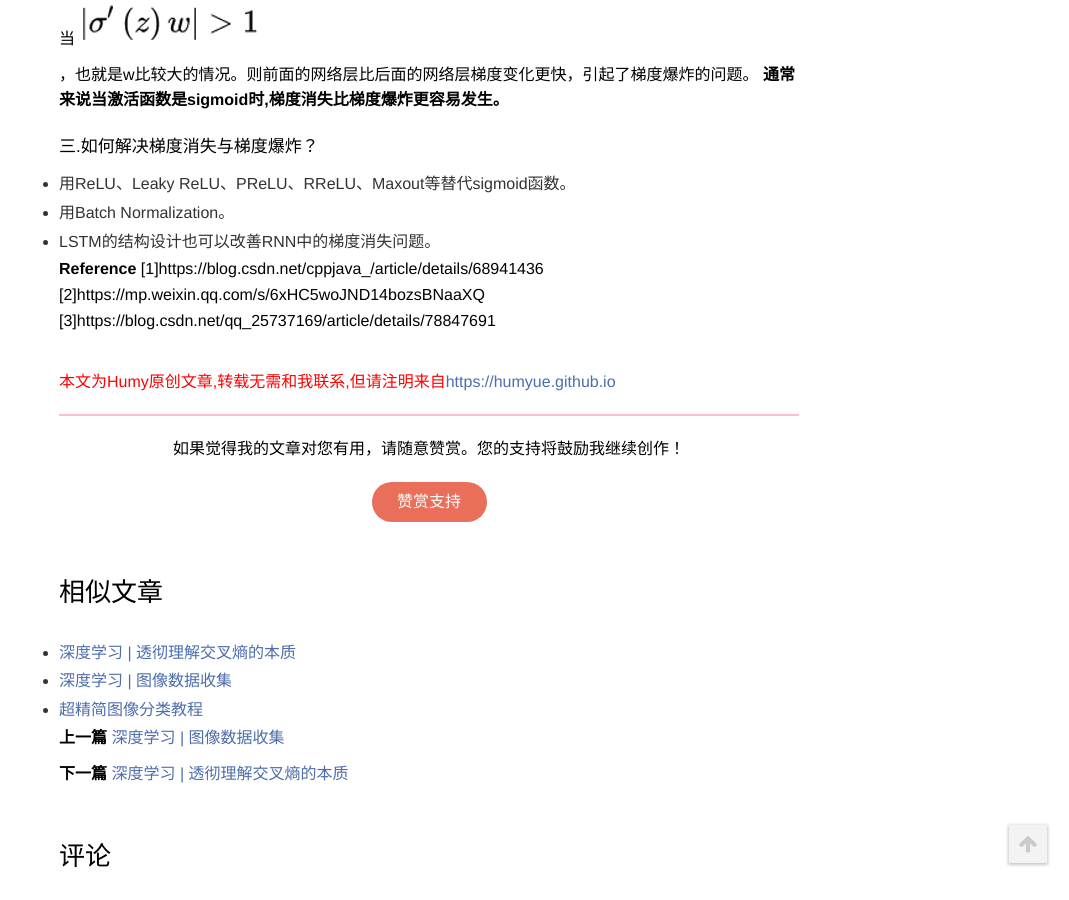
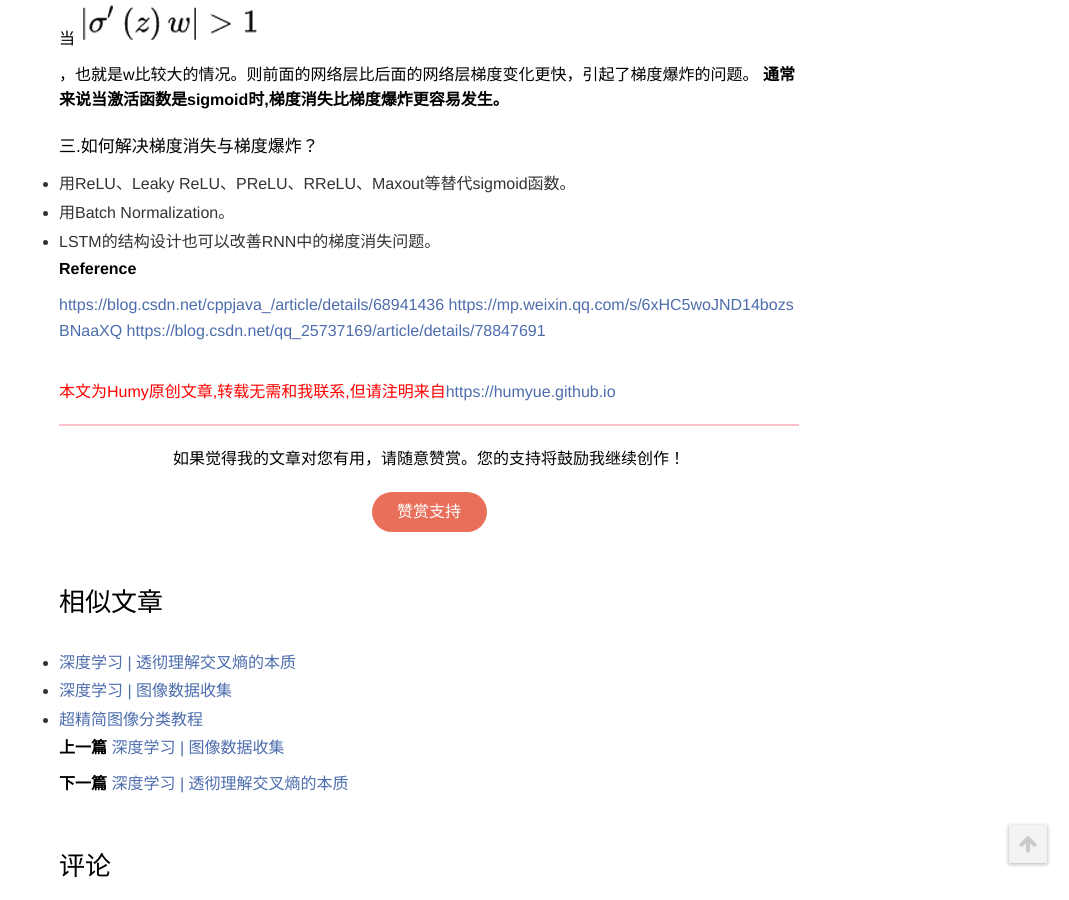
Before and after one commit to humyue/humyue.github.io, a Jekyll site: the page built from _posts/2018-9-24-gradient.md, in a window 1280 px wide and 900 px high, scrolled down 1672 px. Shown: the whole window, without its empty margins (211-1280 px from the left). Built offline with Jekyll 4.4.1, drawn with Linux system fonts in a browser that asks for light colours; comment, search, counter and statistics services are not loaded; a style sheet for code colours, icons or effects is not loaded.

Commit message:
update a little

```diff
--- a/_posts/2018-9-24-gradient.md
+++ b/_posts/2018-9-24-gradient.md
@@ -57,6 +57,7 @@ author: Humy
 * LSTM的结构设计也可以改善RNN中的梯度消失问题。
 
 **Reference**
-[1]https://blog.csdn.net/cppjava_/article/details/68941436
-[2]https://mp.weixin.qq.com/s/6xHC5woJND14bozsBNaaXQ
-[3]https://blog.csdn.net/qq_25737169/article/details/78847691
+
+[https://blog.csdn.net/cppjava_/article/details/68941436](https://blog.csdn.net/cppjava_/article/details/68941436)
+[https://mp.weixin.qq.com/s/6xHC5woJND14bozsBNaaXQ](https://mp.weixin.qq.com/s/6xHC5woJND14bozsBNaaXQ)
+[https://blog.csdn.net/qq_25737169/article/details/78847691](https://blog.csdn.net/qq_25737169/article/details/78847691)
```
Also changed, not shown: _posts/2018-9-26-crossentropy.md (+1 -1 lines), _posts/2018-9-7-beautifulsoup.md (+1 -1 lines).
